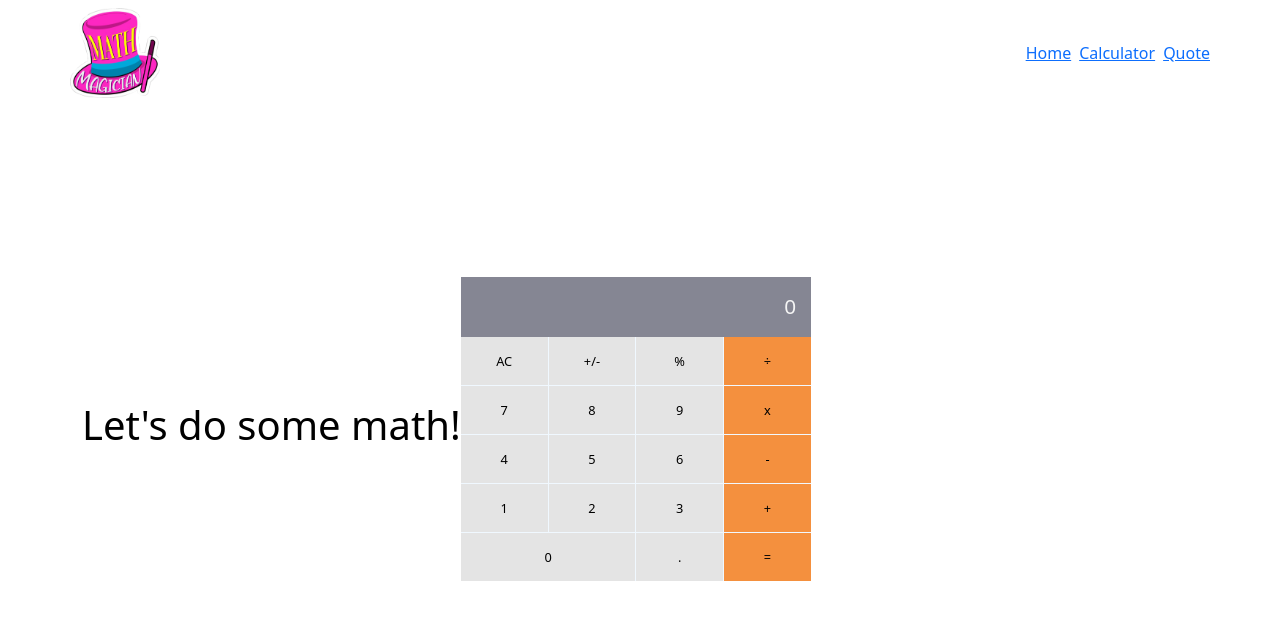
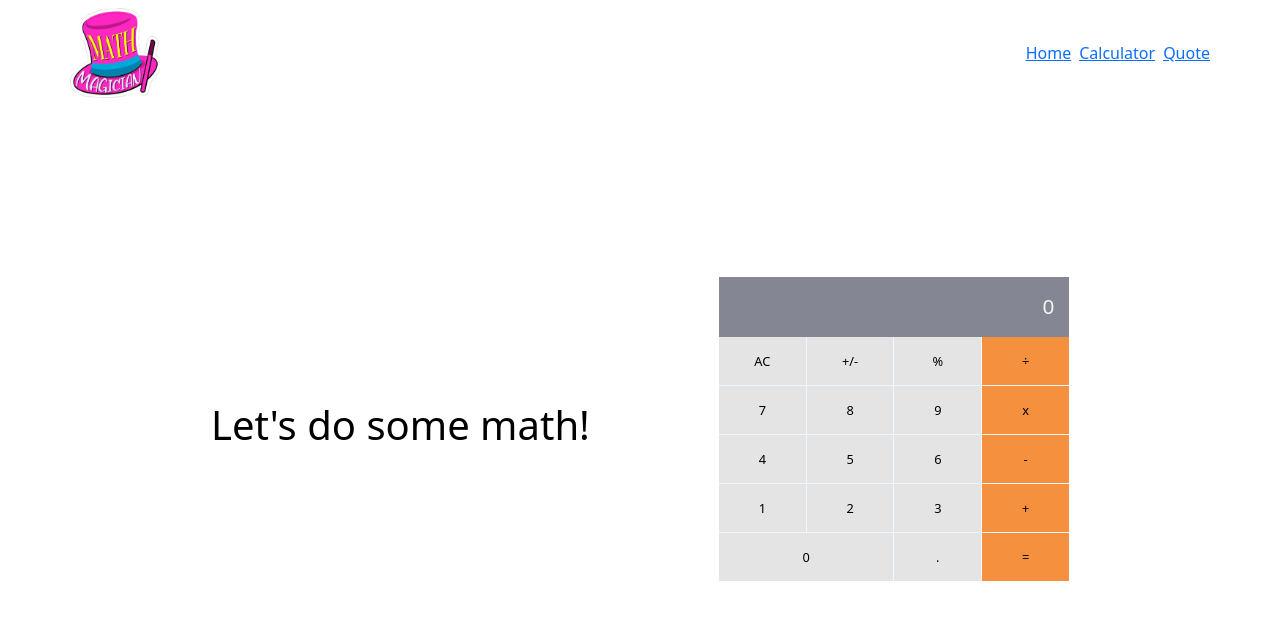
Before and after one commit to ITurres/math-magicians, a React (Create React App) app: page /calculator in a window 1280 px wide. Shown: the top 620 px of the page. Built offline with nearby package versions, Linux system fonts and the light colour scheme.

Commit message:
Added new class names on 'Calculator' -componenent-

```diff
--- a/src/components/Calculator.jsx
+++ b/src/components/Calculator.jsx
@@ -36,8 +36,8 @@ const Calculator = () => {
 
   return (
     <section>
-      <div className="container custom-alignment">
-        <h1>Let&apos;s do some math!</h1>
+      <div className="container calculator-container custom-alignment justify-content-evenly">
+        <h1 className="calculator-title">Let&apos;s do some math!</h1>
         <div className="Calculator">
           <CalculatorScreen screenValue={screenValueToDisplay} />
           <CalculatorButtons handleClick={onHandleClick} />
```
